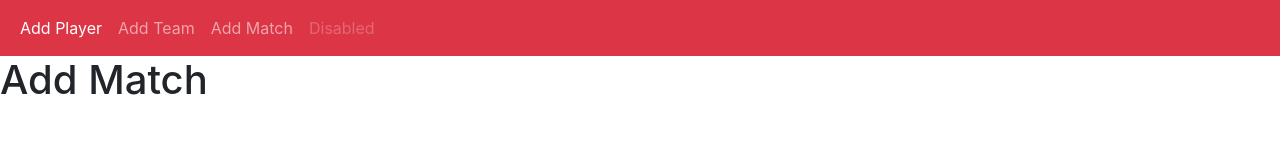
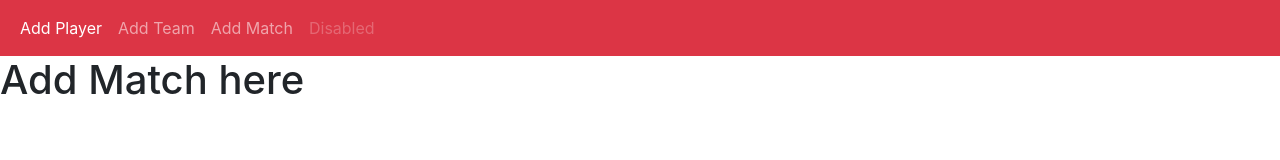
Before and after one commit to edupoly/cricmaza, a React (Create React App) app: page /addMatch in a window 1280 px wide. Shown: the top 160 px of the page. Built offline with nearby package versions, Linux system fonts and the light colour scheme.

Commit message:
practice 1

```diff
--- a/src/Components/AddMatch.jsx
+++ b/src/Components/AddMatch.jsx
@@ -3,7 +3,7 @@ import React from 'react'
 function AddMatch() {
   return (
     <div>
-      <h1>Add Match</h1>
+      <h1>Add Match here</h1>
     </div>
   )
 }
```
